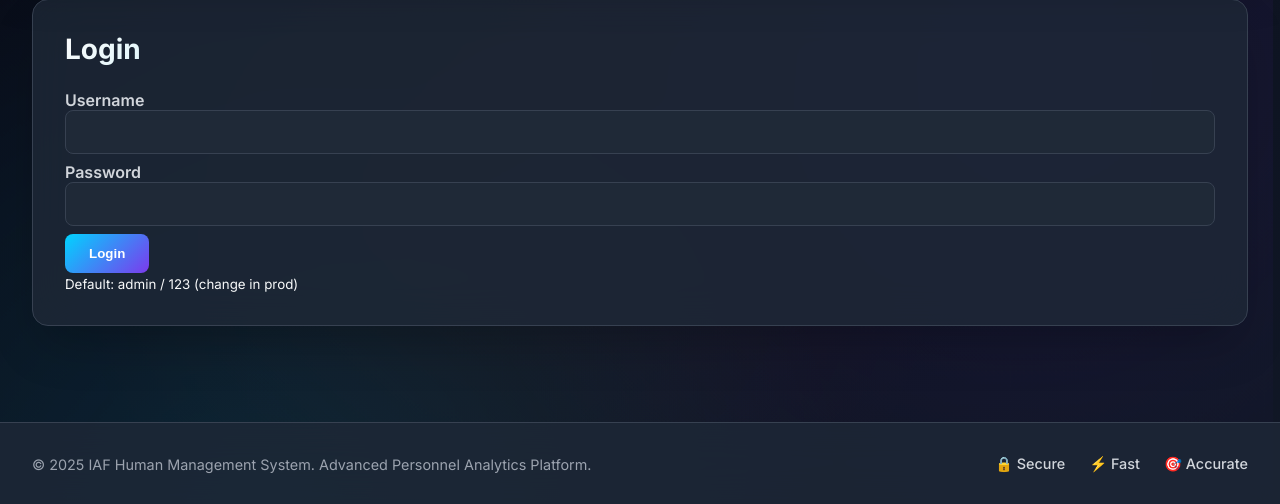
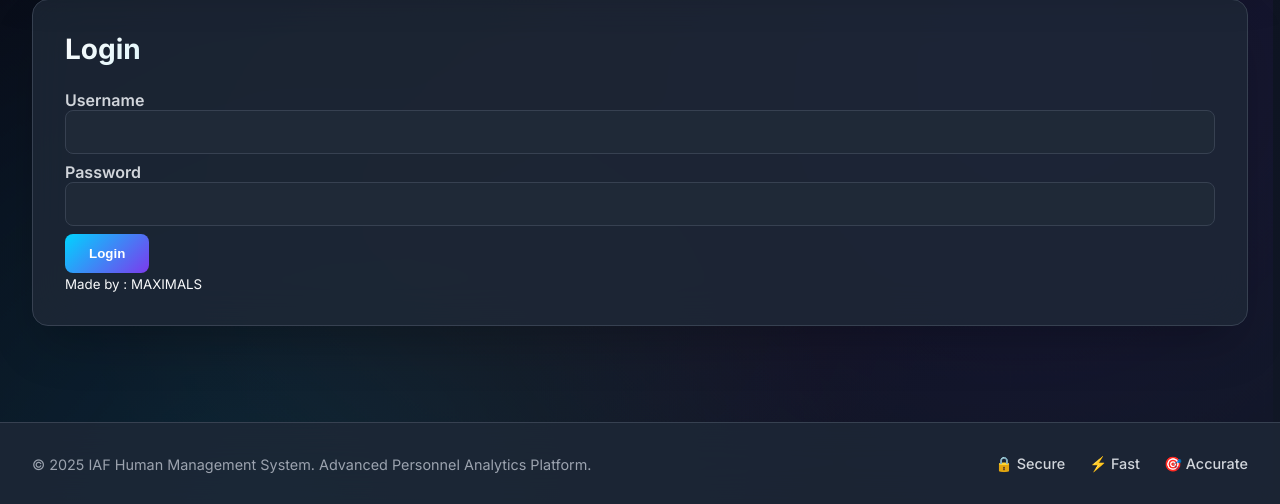
Before and after one commit to HKgaminghub/MYPROJECT, a Flask app: page /login in a window 1280 px wide. Shown: the part 101-605 px from the top of the page. Run offline with Flask 3, Linux system fonts and the light colour scheme.

Commit message:
Update login.html

```diff
--- a/templates/login.html
+++ b/templates/login.html
@@ -7,6 +7,6 @@
     <label>Password <input type="password" name="password" required /></label>
     <button>Login</button>
   </form>
-  <p><small>Default: admin / 123 (change in prod)</small></p>
+  <p><small>Made by : MAXIMALS</small></p>
 </section>
 {% endblock %}
```
